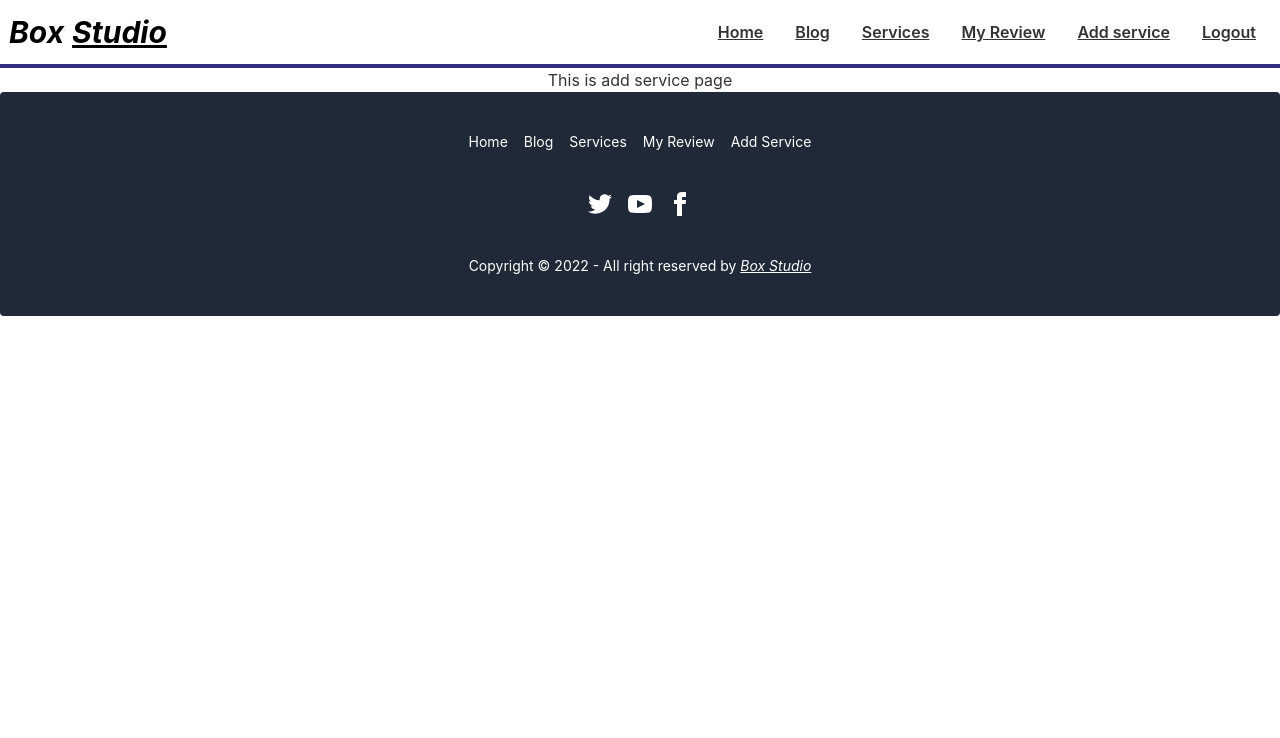
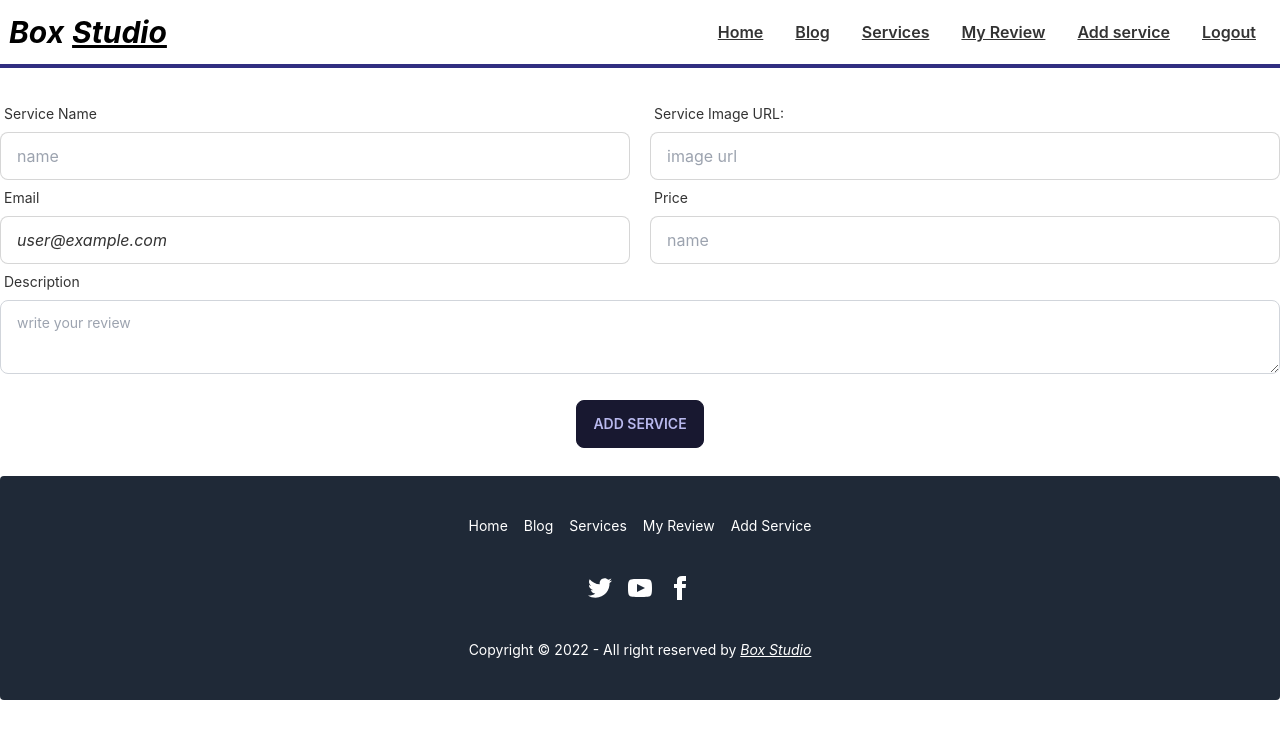
Before and after one commit to aremon86851/box-studio, a React (Create React App) app: page /addService in a window 1280 px wide. Shown: the top 738 px of the page. Built offline with nearby package versions, Linux system fonts and the light colour scheme; no server answers; sample sign-in values are in the browser's storage.

Commit message:
add service page added successfully

```diff
--- a/src/pages/AddService/AddService.js
+++ b/src/pages/AddService/AddService.js
@@ -1,9 +1,89 @@
-import React from 'react';
+import React, { useContext } from 'react';
+import { Link } from 'react-router-dom';
+import { ReactContext } from '../../AuthProvider/AuthProvider';
+import toast, { Toaster } from 'react-hot-toast';
 
 const AddService = () => {
+    const { user } = useContext(ReactContext)
+    const userEmail = user?.email
+    const handleSarviceAdded = event => {
+        event.preventDefault()
+        const form = event.target;
+        const name = form.name.value;
+        const imageUrl = form.imgUrl.value;
+        const email = form.email.value;
+        const price = form.price.value;
+        const description = form.description.value;
+        const service = {
+            title: name,
+            img: imageUrl,
+            price,
+            description,
+            email
+        }
+        fetch('http://localhost:5000/services', {
+            method: 'POST',
+            headers: {
+                'content-type': 'application/json'
+            },
+            body: JSON.stringify(service)
+        })
+            .then(res => res.json())
+            .then(data => {
+                console.log(data)
+                if (data.acknowledged) {
+                    toast('Service added successfully!', {
+                        icon: '👏',
+                    });
+                }
+                form.reset()
+            })
+
+    }
     return (
-        <div>
-            This is add service page
+        <div className='my-7'>
+            <form onSubmit={handleSarviceAdded}>
+                <div className='grid grid-cols-2 gap-5'>
+                    <div className="w-full">
+                        <label className="label">
+                            <span className="label-text">Service Name</span>
+                        </label>
+                        <input type="text" placeholder="name" name='name' className="input input-bordered w-full" required />
+                    </div>
+                    <div className="w-full">
+                        <label className="label">
+                            <span className="label-text">Service Image URL:</span>
+                        </label>
+                        <input type="url" placeholder="image url" name='imgUrl' className="input input-bordered w-full" required />
+                    </div>
+                </div>
+                <div className=' grid grid-cols-2 gap-5'>
+                    <div className="w-full">
+                        <label className="label">
+                            <span className="label-text">Email</span>
+                        </label>
+                        <input type="email" name="email" placeholder="email" defaultValue={userEmail} className="input input-bordered w-full italic" readOnly />
+                    </div>
+                    <div className="w-full">
+                        <label className="label">
+                            <span className="label-text">Price</span>
+                        </label>
+                        <input type="number" name="price" placeholder="name" className="input input-bordered w-full" required />
+                    </div>
+                </div>
+                <div className="w-full">
+                    <label className="label">
+                        <span className="label-text">Description</span>
+                    </label>
+                    <textarea className="textarea w-full border-1 border-gray-300" name='description' placeholder="write your review" required></textarea>
+                </div>
+                <div className='mt-5'>
+                    {
+                        user?.uid ? <input className='btn' type="submit" value="Add Service" /> : <Link to="/login"><input className='btn' type="submit" value="Please Login First !!" /></Link>
+                    }
+                    <Toaster />
+                </div>
+            </form>
         </div>
     );
 };
```
